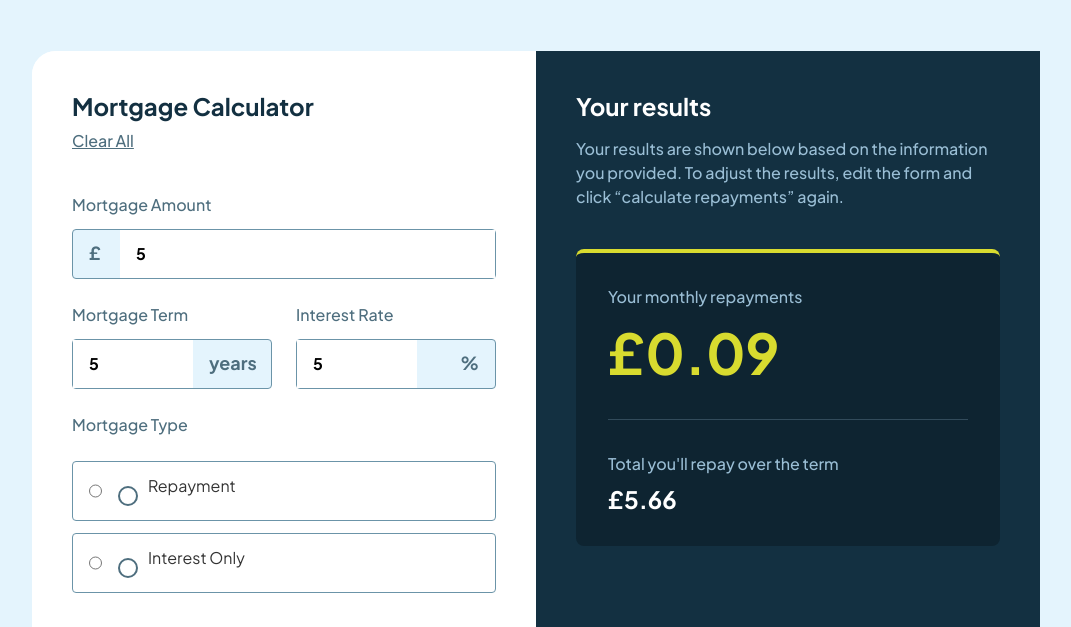
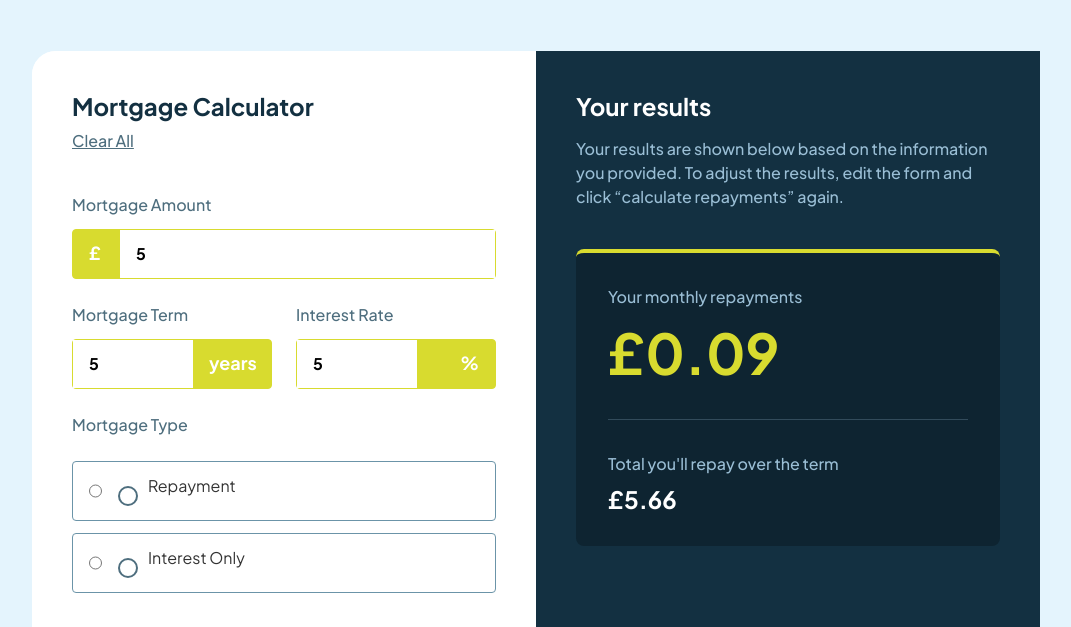
Before and after one commit to gayedinc/mortgage-repayment-calculator, a plain HTML site: page index.html in a window 1280 px wide. Both pictures are taken after typing "5", "5", "5" into the empty fields and a click on the button "Calculate Repayments". Shown: the top 627 px of the page, without its empty margins (104-1175 px from the left). Drawn offline with Linux system fonts and the light colour scheme.

Commit message:
güncelleme eklendi

```diff
--- a/assets/css/mortgage.css
+++ b/assets/css/mortgage.css
@@ -132,6 +132,12 @@ h6 {
   background-color: #D73328;
   color: #fff;
   border: 1px solid #D73328;
+}
+
+.c-yellow {
+  background-color: #D8DB2F;
+  color: #fff;
+  border: 1px solid #D8DB2F;
 }
 
 .c-blue {
--- a/assets/js/mortgage.js
+++ b/assets/js/mortgage.js
@@ -34,7 +34,7 @@ let monthlyPay = 0; // aylık ödeme
 
 function handleCalc() {
   if (amountInput.value === "" || termInput.value === "" || rateInput.value === "") {
-
+    // Hata mesajlarını ve inputları kırmızıya dönüştür
     document.querySelector('.amount-icon').classList.remove('c-blue');
     document.querySelector('.amount .error-msg').style.display = 'inline';
 
@@ -55,21 +55,39 @@ function handleCalc() {
 
     document.querySelector('.type .error-msg').style.display = 'inline';
 
-    document.querySelector('.results').classList.add('d-blok');
-
-    document.querySelector('.shownTxt').classList.add('d-blok');
+    // Results kısmını gizle
     document.querySelector('.results').classList.add('d-none');
 
+    // ShownTxt'yi göster
+    document.querySelector('.shownTxt').classList.remove('d-none');
+    document.querySelector('.shownTxt').classList.add('d-blok');
   } else {
+    // Hesaplama işlemleri
     monthlyRate = Number(rateInput.value) / 100 / 12;
-    totalMonthlyPayNumber = Number((termInput.value) * 12)
-    monthlyPay = (Number(amountInput.value) * monthlyRate) / (1 - Math.pow((1 + monthlyRate), -totalMonthlyPayNumber));
+    totalMonthlyPayNumber = Number((termInput.value) * 12);
+    monthlyPay = (Number(amountInput.value) * monthlyRate) / (1 - Math.pow((1 + monthlyRate), - totalMonthlyPayNumber));
     totalRepay = Number(monthlyPay * totalMonthlyPayNumber);
     monthlyPrice.innerText = monthlyPay.toFixed(2);
     totalPrice.innerText = totalRepay.toFixed(2);
 
-    document.querySelector('.shownTxt').classList.add('d-none');
-    document.querySelector('.results').classList.add('d-blok');
+    // Hata mesajlarını ve inputları sarıya dönüştür
+    document.querySelector('.input-amount').classList.remove('c-blue');
+    document.querySelector('.input-term').classList.remove('c-blue');
+    document.querySelector('.input-rate').classList.remove('c-blue');
+
+    document.querySelector('.amount .error-msg').style.display = 'none';
+    document.querySelector('.term .error-msg').style.display = 'none';
+    document.querySelector('.rate .error-msg').style.display = 'none';
+    document.querySelector('.type .error-msg').style.display = 'none';
+
+    document.querySelector('.input-amount').classList.add('c-yellow');
+    document.querySelector('.input-term').classList.add('c-yellow');
+    document.querySelector('.input-rate').classList.add('c-yellow');
+
+    // Results'ı göster
+    document.querySelector('.shownTxt').classList.add('d-none'); // shownTxt'yi gizle
+    document.querySelector('.results').classList.remove('d-none'); // results'ı göster
+    document.querySelector('.results').classList.add('d-blok'); // results'ı bloğa al
   }
 }
 
```
